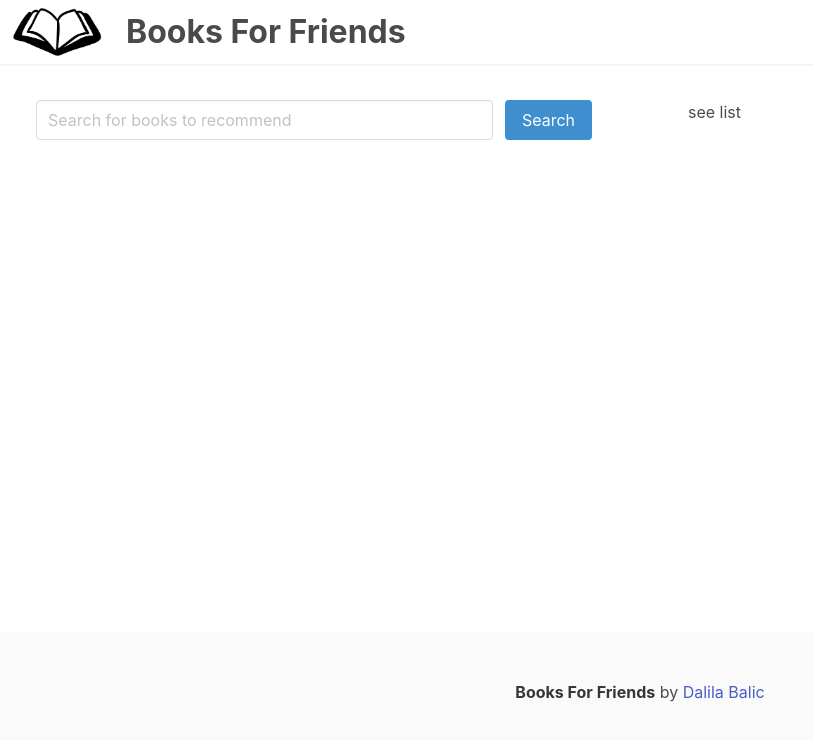
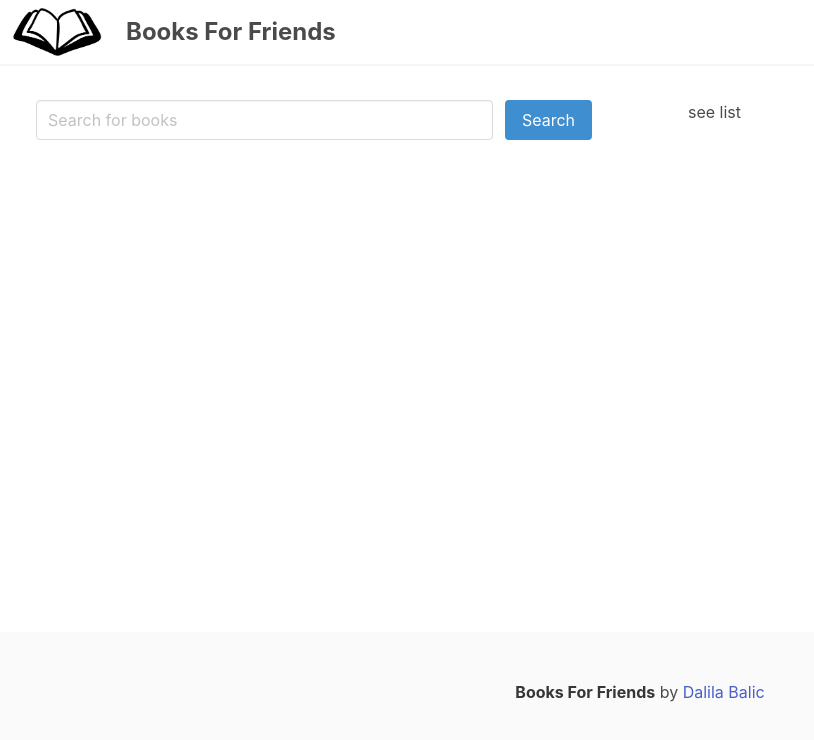
Before and after one commit to dalilaavdukic/books-for-friends, a Vue app in the folder client/: page / in a window 1280 px wide. Shown: the top 740 px of the page, without its empty margins (0-814 px from the left). Built offline with nearby package versions, Linux system fonts and the light colour scheme.

Commit message:
add vuex, make api call to google books api

```diff
--- a/client/package.json
+++ b/client/package.json
@@ -8,9 +8,11 @@
     "lint": "vue-cli-service lint"
   },
   "dependencies": {
+    "axios": "^0.20.0",
     "bulma": "^0.9.0",
     "core-js": "^3.6.5",
-    "vue": "^2.6.11"
+    "vue": "^2.6.11",
+    "vuex": "^3.5.1"
   },
   "devDependencies": {
     "@vue/cli-plugin-babel": "~4.5.0",
--- a/client/src/components/BooksNavbar.vue
+++ b/client/src/components/BooksNavbar.vue
@@ -21,7 +21,7 @@ export default {
     max-height: 3rem;
   }
   &.app-title {
-    font-size: 2rem;
+    font-size: 1.5rem;
     font-weight: bold;
   }
 }
--- a/client/src/components/BooksSearch.vue
+++ b/client/src/components/BooksSearch.vue
@@ -1,19 +1,31 @@
 <template>
   <div class="column section">
-    <div class="field is-grouped">
-      <p class="control is-expanded">
-        <input class="input" type="text" placeholder="Search for books to recommend" />
-      </p>
-      <p class="control">
-        <a class="button is-info">Search</a>
-      </p>
-    </div>
+    <form @submit.prevent="searchBooks()">
+      <div class="field is-grouped">
+        <div class="control is-expanded">
+          <input class="input" type="text" placeholder="Search for books" />
+        </div>
+        <div class="control">
+          <button type="submit" class="button is-info">Search</button>
+        </div>
+      </div>
+    </form>
   </div>
 </template>
 
 <script>
+import { mapActions } from 'vuex'
+
 export default {
   name: "BooksSearch",
+  methods: {
+    ...mapActions([
+      'getBooks'
+    ]),
+    searchBooks() {
+      this.getBooks('a search term');
+    }
+  }
 };
 </script>
 
--- a/client/src/main.js
+++ b/client/src/main.js
@@ -1,8 +1,13 @@
 import Vue from 'vue'
 import App from './App.vue'
+import store from './store';
 
 Vue.config.productionTip = false
 
-new Vue({
-  render: h => h(App),
-}).$mount('#app')
+new Vue(
+  {
+    el: '#app',
+    store,
+    render: h => h(App)
+  }
+);
--- /dev/null
+++ b/client/src/services/volumes.service.js
@@ -0,0 +1,8 @@
+import axios from 'axios';
+
+export default {
+  getVolumes(searchTerm) {
+    console.log(searchTerm);
+    return axios.get('https://www.googleapis.com/books/v1/volumes?q=flowers+inauthor:keyes&key=AIzaSyAN5moNYZ9vD4IuYqcsddBekmWo5FW5PYA');
+  }
+}
--- /dev/null
+++ b/client/src/store/actions.js
@@ -0,0 +1,14 @@
+import volumesService from "@/services/volumes.service";
+
+export default {
+  getBooks({commit}, searchTerm) {
+    return new Promise((resolve, reject) => {
+      volumesService.getVolumes(searchTerm).then(response => {
+        commit('SET_FOUND_BOOKS', response.data.items)
+        resolve(response);
+      }).catch(() => {
+        reject();
+      })
+    })
+  }
+}
--- /dev/null
+++ b/client/src/store/getters.js
@@ -0,0 +1,8 @@
+export default {
+  foundBooks: state => {
+    return state.foundBooks
+  },
+  selectedBooks: state => {
+    return state.selectedBooks
+  }
+}
--- /dev/null
+++ b/client/src/store/index.js
@@ -0,0 +1,15 @@
+import Vue from 'vue';
+import Vuex from 'vuex';
+import state from './state';
+import getters from './getters';
+import mutations from './mutations';
+import actions from './actions';
+
+Vue.use(Vuex);
+
+export default new Vuex.Store({
+  state,
+  getters,
+  mutations,
+  actions
+});
--- /dev/null
+++ b/client/src/store/mutations.js
@@ -0,0 +1,16 @@
+export default {
+  SET_FOUND_BOOKS(state, items) {
+    state.foundBooks = items.map(volume => {
+      const bookInfo = volume.volumeInfo;
+      return {
+        title: bookInfo.title,
+        subtitle: bookInfo.subtitle,
+        authors: bookInfo.authors,
+        pageCount: bookInfo.pageCount,
+        publishedDate: bookInfo.publishedDate,
+        publisher: bookInfo.publisher,
+        image: bookInfo.imageLinks?.smallThumbnail
+      }
+    });
+  }
+}
--- /dev/null
+++ b/client/src/store/state.js
@@ -0,0 +1,4 @@
+export default {
+  foundBooks: [],
+  selectedBooks: []
+}
```
Also changed, not shown: 1 other file (tests, documents, lock files or other folders).
